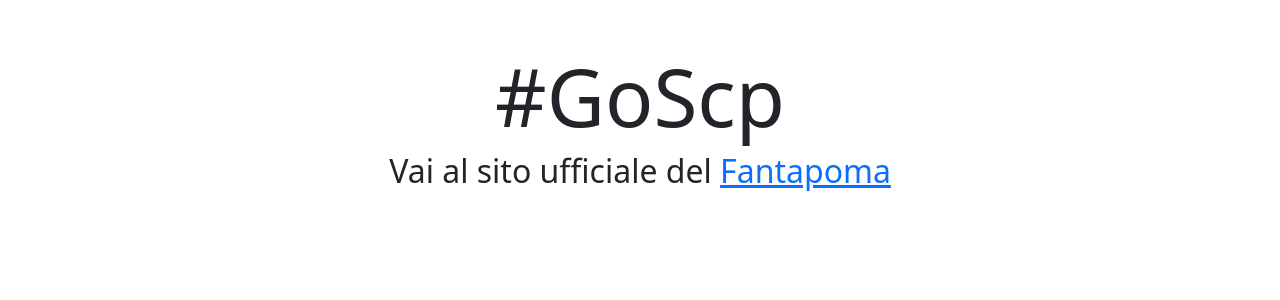
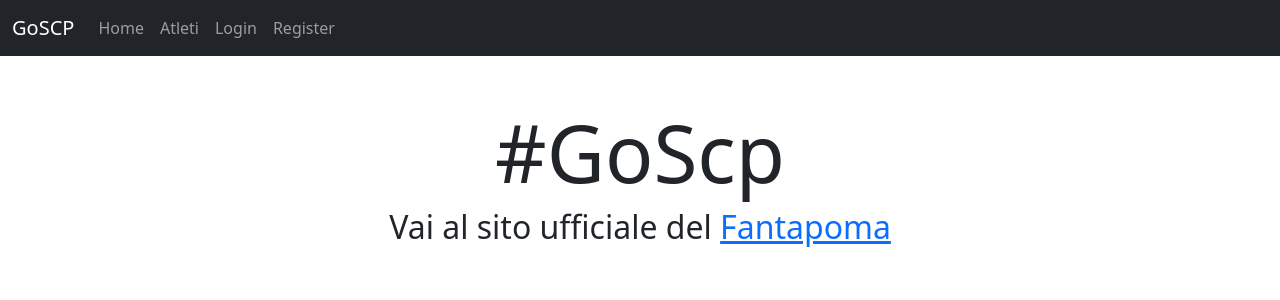
Before and after one commit to fedesss98/scp-django, a Django app: page / in a window 1280 px wide. Shown: the top 300 px of the page. Run offline with Django 3.2, Linux system fonts and the light colour scheme.

Commit message:
Add rules and other

```diff
--- a/fantapoma/urls.py
+++ b/fantapoma/urls.py
@@ -11,7 +11,6 @@ urlpatterns = [
         path('leaderboard', LeaderboardView.as_view(), name='leaderboard'),
         path('view_crew/<str:pk>/', ViewCrew.as_view(), name='view-crew'),
         path('view_crew/', ViewCrew.as_view(), name='view-crew'),
-
         path('create_special', CreateSpecialView.as_view(), name='create-special'),
         path('view_specials', ListSpecialsView.as_view(), name='view-specials')
     ]
--- /dev/null
+++ b/goscp_site/templates/goscp_base.html
@@ -0,0 +1,32 @@
+<!doctype html>
+<html lang="en">
+  <head>
+    <!-- Required meta tags -->
+    <meta charset="utf-8">
+    <meta name="viewport" content="width=device-width, initial-scale=1">
+
+    <!-- Bootstrap CSS -->
+    <link href="https://cdn.jsdelivr.net/npm/bootstrap@5.1.3/dist/css/bootstrap.min.css" rel="stylesheet" integrity="sha384-1BmE4kWBq78iYhFldvKuhfTAU6auU8tT94WrHftjDbrCEXSU1oBoqyl2QvZ6jIW3" crossorigin="anonymous">
+
+    <title>{% block title %}{% endblock %}</title>
+  </head>
+  <body class="d-flex flex-column h-100">
+
+    {% include "goscp_site/navbar.html" %}
+
+    {% block content %}{% endblock %}
+
+    {% block footer %}{% endblock %}
+
+    <!-- Optional JavaScript; choose one of the two! -->
+
+    <!-- Option 1: Bootstrap Bundle with Popper -->
+    <script src="https://cdn.jsdelivr.net/npm/bootstrap@5.1.3/dist/js/bootstrap.bundle.min.js" integrity="sha384-ka7Sk0Gln4gmtz2MlQnikT1wXgYsOg+OMhuP+IlRH9sENBO0LRn5q+8nbTov4+1p" crossorigin="anonymous"></script>
+
+    <!-- Option 2: Separate Popper and Bootstrap JS -->
+    <!--
+    <script src="https://cdn.jsdelivr.net/npm/@popperjs/core@2.10.2/dist/umd/popper.min.js" integrity="sha384-7+zCNj/IqJ95wo16oMtfsKbZ9ccEh31eOz1HGyDuCQ6wgnyJNSYdrPa03rtR1zdB" crossorigin="anonymous"></script>
+    <script src="https://cdn.jsdelivr.net/npm/bootstrap@5.1.3/dist/js/bootstrap.min.js" integrity="sha384-QJHtvGhmr9XOIpI6YVutG+2QOK9T+ZnN4kzFN1RtK3zEFEIsxhlmWl5/YESvpZ13" crossorigin="anonymous"></script>
+    -->
+  </body>
+</html>
--- a/goscp_site/templates/goscp_site/home.html
+++ b/goscp_site/templates/goscp_site/home.html
@@ -1,30 +1,11 @@
-<!doctype html>
-<html lang="en">
-  <head>
-    <!-- Required meta tags -->
-    <meta charset="utf-8">
-    <meta name="viewport" content="width=device-width, initial-scale=1">
 
-    <!-- Bootstrap CSS -->
-    <link href="https://cdn.jsdelivr.net/npm/bootstrap@5.1.3/dist/css/bootstrap.min.css" rel="stylesheet" integrity="sha384-1BmE4kWBq78iYhFldvKuhfTAU6auU8tT94WrHftjDbrCEXSU1oBoqyl2QvZ6jIW3" crossorigin="anonymous">
+ {% extends "goscp_base.html" %}
 
-    <title>GoSCP Home</title>
-  </head>
-  <body>
-      <main class="container-fluid text-center mt-5">
-        <h1 class="display-1">#GoScp</h1>
-        <h2>Vai al sito ufficiale del <a href="{% url 'fantapoma' %}">Fantapoma</a></h2>
-      </main>
+ {% block title %}GoSCP{% endblock %}
 
-    <!-- Optional JavaScript; choose one of the two! -->
-
-    <!-- Option 1: Bootstrap Bundle with Popper -->
-    <script src="https://cdn.jsdelivr.net/npm/bootstrap@5.1.3/dist/js/bootstrap.bundle.min.js" integrity="sha384-ka7Sk0Gln4gmtz2MlQnikT1wXgYsOg+OMhuP+IlRH9sENBO0LRn5q+8nbTov4+1p" crossorigin="anonymous"></script>
-
-    <!-- Option 2: Separate Popper and Bootstrap JS -->
-    <!--
-    <script src="https://cdn.jsdelivr.net/npm/@popperjs/core@2.10.2/dist/umd/popper.min.js" integrity="sha384-7+zCNj/IqJ95wo16oMtfsKbZ9ccEh31eOz1HGyDuCQ6wgnyJNSYdrPa03rtR1zdB" crossorigin="anonymous"></script>
-    <script src="https://cdn.jsdelivr.net/npm/bootstrap@5.1.3/dist/js/bootstrap.min.js" integrity="sha384-QJHtvGhmr9XOIpI6YVutG+2QOK9T+ZnN4kzFN1RtK3zEFEIsxhlmWl5/YESvpZ13" crossorigin="anonymous"></script>
-    -->
-  </body>
-</html>
+ {% block content %}
+<main class="container-fluid text-center mt-5">
+  <h1 class="display-1">#GoScp</h1>
+  <h2>Vai al sito ufficiale del <a href="{% url 'fantapoma' %}">Fantapoma</a></h2>
+</main>
+{% endblock %}
--- /dev/null
+++ b/goscp_site/templates/goscp_site/navbar.html
@@ -0,0 +1,37 @@
+{% block navbar %}
+
+<nav class="navbar navbar-expand-lg navbar-dark bg-dark">
+  <div class="container-fluid">
+    <a class="navbar-brand" href="#">GoSCP</a>
+    <button class="navbar-toggler" type="button" data-bs-toggle="collapse" data-bs-target="#navbarNav" aria-controls="navbarNav" aria-expanded="false" aria-label="Toggle navigation">
+      <span class="navbar-toggler-icon"></span>
+    </button>
+    <div class="collapse navbar-collapse" id="navbarNav">
+      <ul class="navbar-nav">
+        <li class="nav-item">
+          <a class="nav-link" aria-current="page" href="{% url 'goscp-home' %}">Home</a>
+        </li>
+        <li class="nav-item">
+          <a class="nav-link" href="{% url 'leaderboard' %}">Atleti</a>
+        </li>
+        {% if request.user.is_authenticated %}
+        <li class="nav-item">
+          <a class="nav-link" href="{% url 'fantaplayers:profile' request.user.id %}">Profilo</a>
+        </li>
+        <li class="nav-item">
+          <a class="nav-link" href="{% url 'fantaplayers:logout' %}">Logout</a>
+        </li>
+        {% else %}
+        <li class="nav-item">
+          <a class="nav-link" href="{% url 'fantaplayers:login' %}">Login</a>
+        </li>
+        <li class="nav-item">
+          <a class="nav-link" href={% url 'fantaplayers:register' %}>Register</a>
+        </li>
+        {% endif %}
+      </ul>
+    </div>
+  </div>
+</nav>
+
+{% endblock %}
```
Also changed, not shown: fantapoma/templates/fantapoma/index.html (+13 -1 lines), db.sqlite3.
